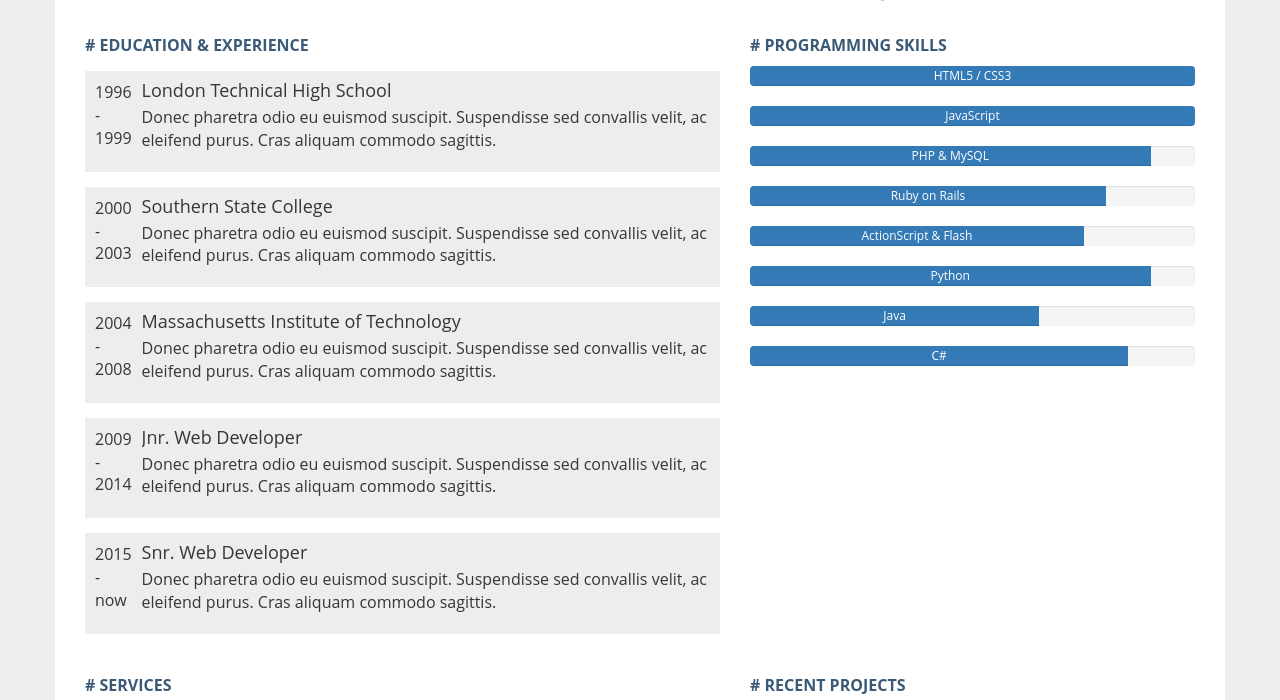
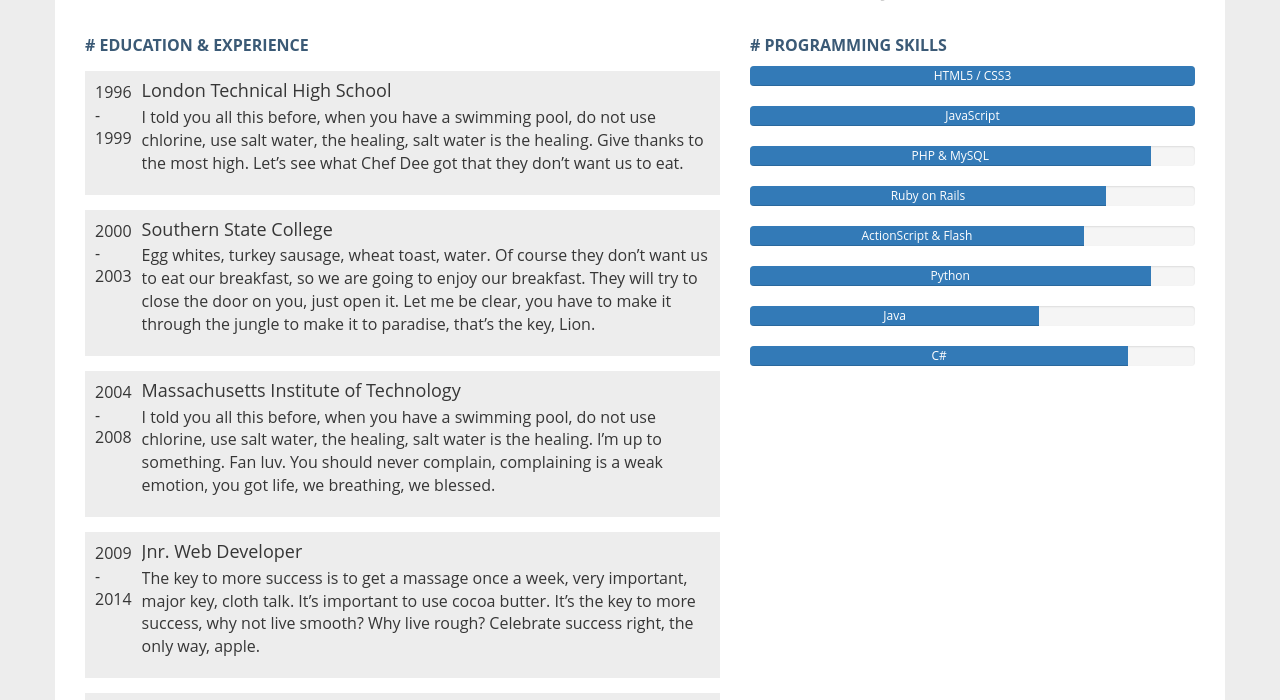
Before and after one commit to getwebem/Bootstrap-CV, a plain HTML site: page index.html in a window 1280 px wide. Shown: the part 926-1626 px from the top of the page. Drawn offline with nearby package versions, Linux system fonts and the light colour scheme.

Commit message:
update app :sunglasses::sunglasses:

```diff
--- a/index.html
+++ b/index.html
@@ -1,4 +1,3 @@
-
 <!DOCTYPE html>
 <html lang="en">
   <head>
@@ -17,7 +16,6 @@
       <script src="https://oss.maxcdn.com/respond/1.4.2/respond.min.js"></script>
     <![endif]-->
   </head>
-
   <body>
 <section>
   <div class="container container-main">
@@ -30,10 +28,8 @@
      <div class="row">
       <div class="col-md-7">
          <h2># About Me</h2>
-         <p>Lorem ipsum dolor sit amet, consectetur adipiscing elit. Nunc facilisis nisl sem, nec ultrices orci tincidunt sed. Nullam ut quam mi. Aenean blandit nunc eget mollis ultrices. Integer justo sapien, tristique et mattis vel, lobortis et sapien. Sed dolor sem, maximus at tortor vel, elementum tincidunt lacus. Integer tincidunt auctor aliquet. Maecenas semper maximus vulputate. Nunc nec tortor convallis dui facilisis commodo. Mauris ut tristique enim, vitae porttitor dolor. Donec pharetra odio eu euismod suscipit. Suspendisse sed convallis velit, ac eleifend purus. Cras aliquam commodo sagittis. In hac habitasse platea dictumst.</p>
-
+         <p>Stay focused. Celebrate success right, the only way, apple. Let me be clear, you have to make it through the jungle to make it to paradise, that’s the key, Lion! I told you all this before, when you have a swimming pool, do not use chlorine, use salt water, the healing, salt water is the healing. Look at the sunset, life is amazing, life is beautiful, life is what you make it. You see that bamboo behind me though, you see that bamboo? Ain’t nothin’ like bamboo. Bless up. To be successful you’ve got to work hard, to make history, simple, you’ve got to make it.</p>
       </div>
-
     <div class="col-md-5">
       <h2># Contact Info</h2>
     <ul class="contact-list">
@@ -53,7 +49,7 @@
           </div>
           <div class="media-body">
             <h4 class="media-heading">London Technical High School</h4>
-           <p>Donec pharetra odio eu euismod suscipit. Suspendisse sed convallis velit, ac eleifend purus. Cras aliquam commodo sagittis.</p>
+           <p>I told you all this before, when you have a swimming pool, do not use chlorine, use salt water, the healing, salt water is the healing. Give thanks to the most high. Let’s see what Chef Dee got that they don’t want us to eat.</p>
           </div>
         </div>
 
@@ -63,7 +59,7 @@
           </div>
           <div class="media-body">
             <h4 class="media-heading">Southern State College</h4>
-           <p>Donec pharetra odio eu euismod suscipit. Suspendisse sed convallis velit, ac eleifend purus. Cras aliquam commodo sagittis.</p>
+           <p> Egg whites, turkey sausage, wheat toast, water. Of course they don’t want us to eat our breakfast, so we are going to enjoy our breakfast. They will try to close the door on you, just open it. Let me be clear, you have to make it through the jungle to make it to paradise, that’s the key, Lion.</p>
           </div>
         </div>
 
@@ -73,7 +69,7 @@
           </div>
           <div class="media-body">
             <h4 class="media-heading">Massachusetts Institute of Technology</h4>
-           <p>Donec pharetra odio eu euismod suscipit. Suspendisse sed convallis velit, ac eleifend purus. Cras aliquam commodo sagittis.</p>
+           <p>I told you all this before, when you have a swimming pool, do not use chlorine, use salt water, the healing, salt water is the healing. I’m up to something. Fan luv. You should never complain, complaining is a weak emotion, you got life, we breathing, we blessed.</p>
           </div>
         </div>
 
@@ -83,20 +79,18 @@
           </div>
           <div class="media-body">
             <h4 class="media-heading">Jnr. Web Developer</h4>
-           <p>Donec pharetra odio eu euismod suscipit. Suspendisse sed convallis velit, ac eleifend purus. Cras aliquam commodo sagittis.</p>
+           <p> The key to more success is to get a massage once a week, very important, major key, cloth talk. It’s important to use cocoa butter. It’s the key to more success, why not live smooth? Why live rough? Celebrate success right, the only way, apple.</p>
           </div>
         </div>
-
          <div class="media">
           <div class="media-left">
-          2015 &#45; now
+          2015 &#45; 2017
           </div>
           <div class="media-body">
             <h4 class="media-heading">Snr. Web Developer</h4>
-           <p>Donec pharetra odio eu euismod suscipit. Suspendisse sed convallis velit, ac eleifend purus. Cras aliquam commodo sagittis.</p>
+           <p>Learning is cool, but knowing is better, and I know the key to success. Hammock talk come soon. Special cloth alert. Put it this way, it took me twenty five years to get these plants, twenty five years of blood sweat and tears, and I’m never giving up, I’m just getting started.</p>
           </div>
         </div>
-
      </div>
     <div class="col-md-5">
     <h2># Programming Skills</h2>
@@ -144,9 +138,7 @@
           C#
           </div>
         </div>
-
      </div>
-
    </div>
 <div class="row">
  <div class="col-md-7">
@@ -157,7 +149,6 @@
     <div class="alert alert-info" role="alert"><i class="glyphicon glyphicon-ok"></i>Wordpress</div>
     <div class="alert alert-success" role="alert"><i class="glyphicon glyphicon-ok"></i>Photoshop</div>
     <div class="alert alert-info" role="alert"><i class="glyphicon glyphicon-ok"></i>Content Writing</div>
-
  </div>
    <div class="col-md-5">
     <h2># Recent Projects</h2>
@@ -166,12 +157,9 @@
 <li> <a href="#"><img src="img/work2.png" alt="company"></a> </li>
 <li> <a href="#"><img src="img/work3.png" alt="work"></a> </li>
 <li> <a href="#"><img src="img/work4.png" alt="kelvin mbewe"></a> </li>
-
     </ul>
    </div>
-
     </div>
-
     </section>
     </div>
     <footer>
@@ -179,9 +167,6 @@
       <p>Copyright &copy; 2016, All rights Reserved</p>
     </div>
     </footer>
-
-
-
 
     <!-- Bootstrap core JavaScript
     ================================================== -->
```
Also changed, not shown: 1 other file.
